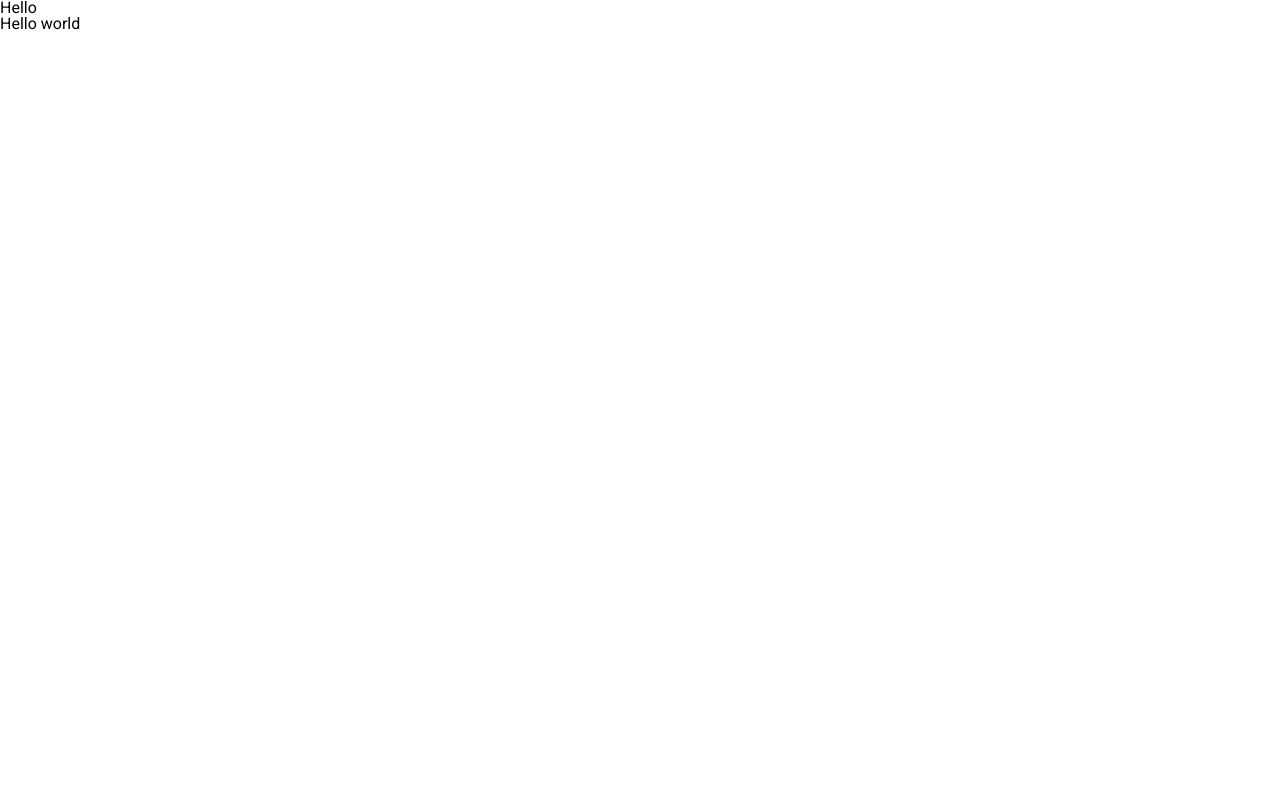
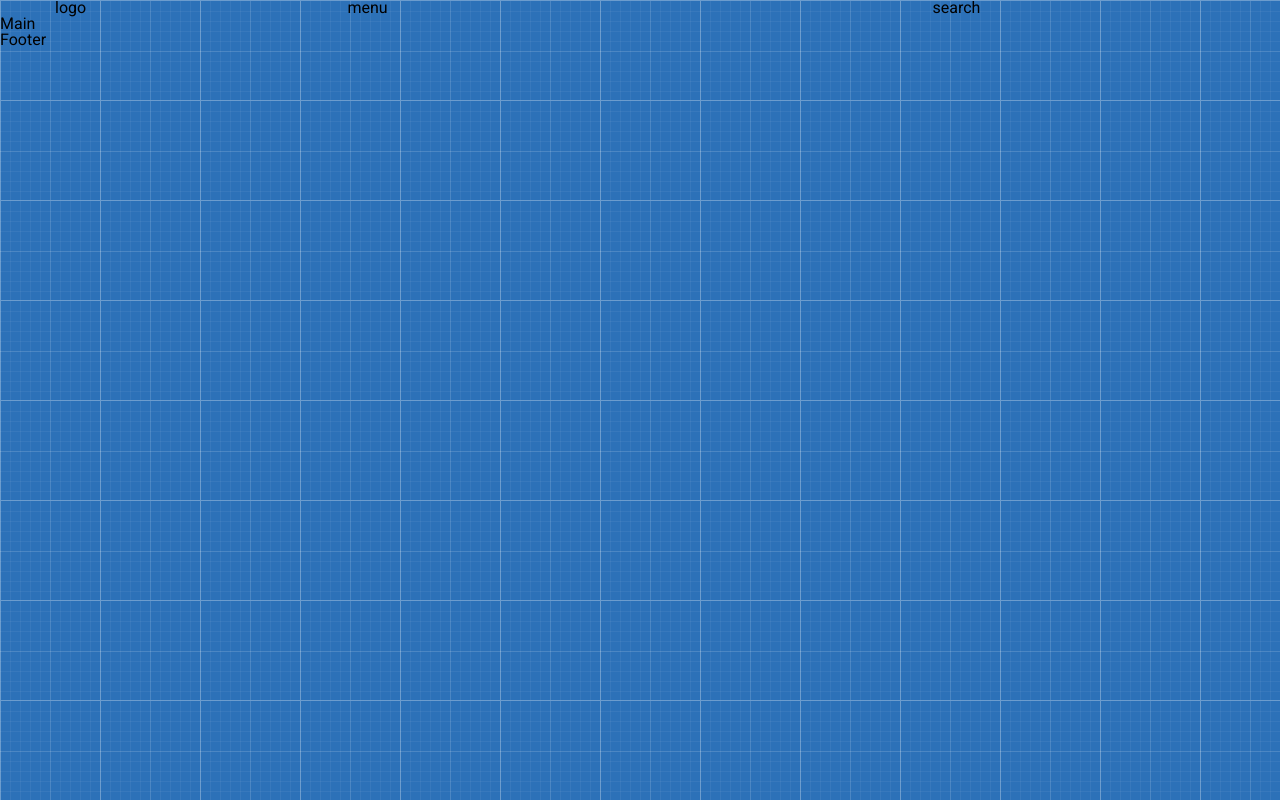
Before and after one commit to kznkv-skillup/x.github.io, a plain HTML site: page index.html in a window 1280 px wide. Drawn offline with Linux system fonts and the light colour scheme.

Commit message:
added bg image and css grid template

```diff
--- a/index.html
+++ b/index.html
@@ -8,7 +8,16 @@
 	<link rel="stylesheet" href="style.css">
 </head>
 <body>
-	<h1>Hello</h1>
-	<h6>Hello world</h6>
+	<header class="header">
+		<div class="container">
+			<div class="row">
+				<div class="col-md-3">logo</div>
+				<div class="col-md-6">menu</div>
+				<div class="col-md-3">search</div>
+			</div>
+		</div>
+	</header>
+	<main class="main">Main</main>
+	<footer class="footer">Footer</footer>
 </body>
 </html>
--- a/style.css
+++ b/style.css
@@ -3,4 +3,26 @@
 }
 body {
 	font-family: 'Roboto' ;
+	background-image: url('images/patt.png');
 }
+.container {
+	width: 1170px;
+	margin: 0 auto;
+}
+.header {
+
+}
+.row:after {
+	content: "";
+	clear: both;
+	display: block;
+}
+[class*="col-"] {
+	float: left;
+}
+.col-md-3 {
+	width: 25%;
+}
+.col-md-6 {
+	width: 50%;
+}
```
Also changed, not shown: images/logo.png (added), images/patt.png (added).
